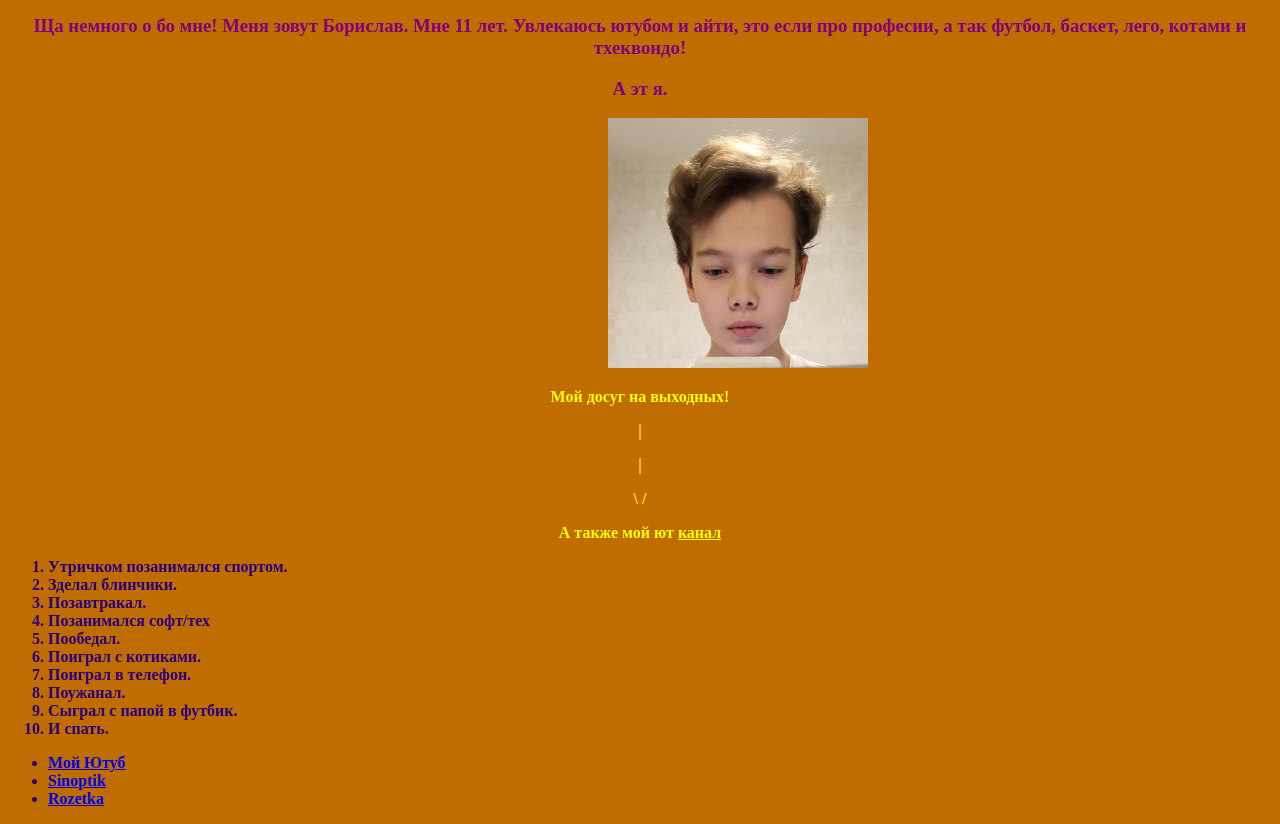
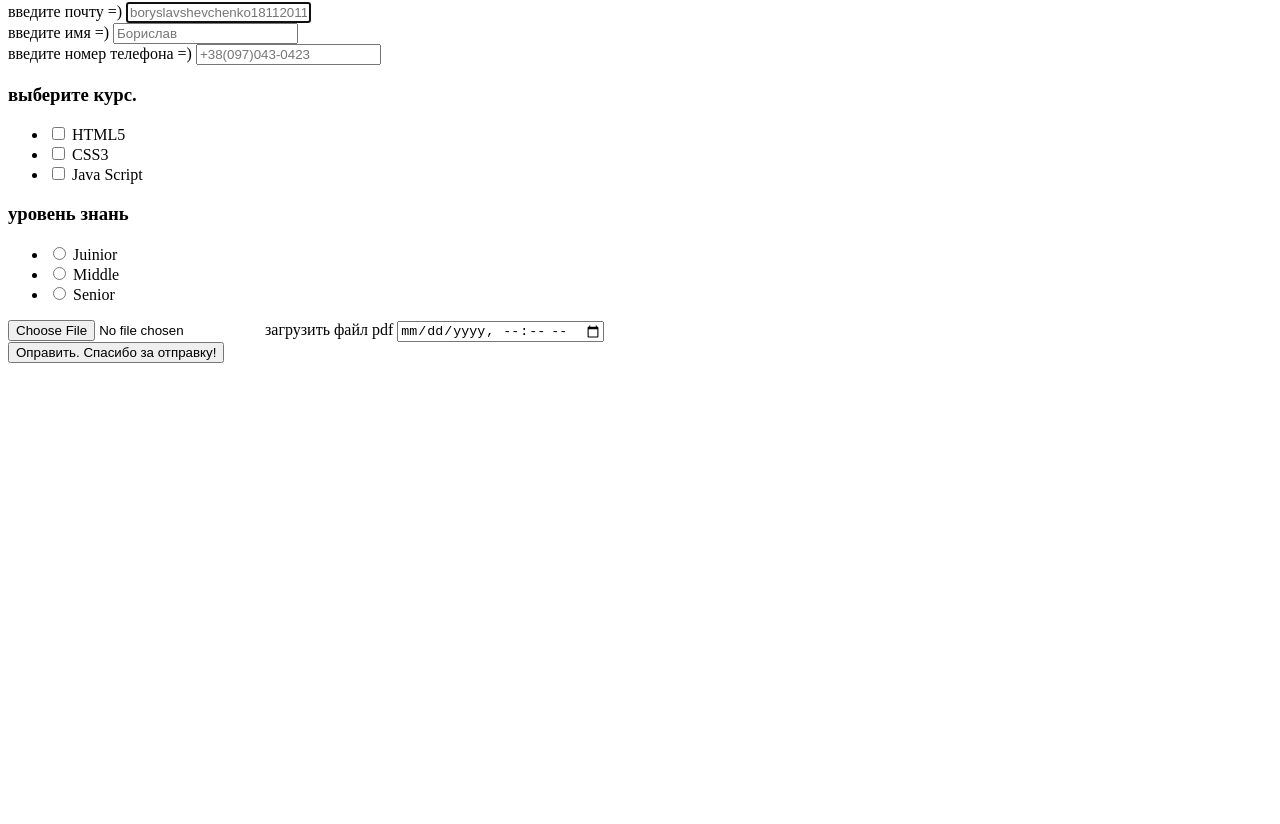
Before and after one commit to LONELY-DUckWolf/000, a plain HTML site: page index.html in a window 1280 px wide. Shown: the part 65-889 px from the top of the page. After the commit the page ends 800 px from the top, so only its background shows below. Drawn offline with Linux system fonts and the light colour scheme.

Commit message:
frrrrrrrrrrrrrr

```diff
--- a/index.html
+++ b/index.html
@@ -1,90 +1,75 @@
 <!DOCTYPE html>
 <html lang="en">
+
 <head>
     <meta charset="UTF-8">
     <meta http-equiv="X-UA-Compatible" content="IE=edge">
     <meta name="viewport" content="width=device-width, initial-scale=1.0">
     <link rel="stylesheet" href="./style.css">
     <title>Document</title>
+
 </head>
-<body class="body">
-    <h1 class="bob">Мой досуг!</h1>
-    <h3 class="I">Ща немного о бо мне! Меня зовут Борислав. Мне 11 лет. Увлекаюсь ютубом и айти, это если про професии, а так футбол, баскет, лего, котами и тхеквондо!</h3>
-    <h3 class="I">А эт я.</h3>
-    <img class="II"  src="bublik.jpg" alt="I">
 
-    <b class="bob">
-        <p>Мой досуг на выходных!</p>
-        <p>      |         </p>
-        <p>      |         </p>
-        <p>     \ /        </p>
-        <p>                </p>
-        <p>А также мой ют <a href="https://www.youtube.com/channel/UCgwAg_RAaOzTPssuJJYe76w" title="не надо вася не надо!!!!!!! " style="color: yellow;">канал</a></p>
+<body>
+    <form action="">
+        <h2>заполни данные про себя. Жыво!</h2>
+        <div>
+            <label for="email">введите почту =)</label>
+            <input type="email" placeholder="boryslavshevchenko18112011@gmail.com" id="email" autofocus>
+        </div>
+        <div>
+            <label for="text">введите имя =)</label>
+            <input type="text" placeholder="Борислав" id="text">
+        </div>
+        <div>
+            <label for="phone">введите номер телефона =)</label>
+            <input type="phone" placeholder="+38(097)043-0423" id="phone">
+        </div>
+        <div>
+            <h3>выберите курс.</h3>
+            <ul>
+                <li>
+                    <input type="checkbox" id="html">
+                    <label for="html">HTML5</label>
+                </li>
+                <li>
+                    <input type="checkbox" id="css">
+                    <label for="css">CSS3</label>
+                </li>
+                <li>
+                    <input type="checkbox" id="js">
+                    <label for="js">Java Script</label>
+                </li>
+            </ul>
+        </div>
+        <div>
+            <h3>уровень знань</h3>
 
-    </b>
-    <main class="section">
-        <b>
-            <section>
-                <ol>
-                    <li>
-                        Утричком позанимался спортом.
-                    </li>
+            <ul>
+                <li>
+                    <input type="radio" name="experiense">
+                    <label for="experiense">Juinior</label>
+                </li>
+                <li>
+                    <input type="radio" name="experiense">
+                    <label for="experiense">Middle</label>
+                </li>
+                <li>
+                <input type="radio" name="experiense">
+                <label for="experiense">Senior</label>
+            </li>
+            </ul>
+        </div>
+        <div>
+            <input type="file" id="pdf">
+            <label for="pdf">загрузить файл pdf</label>
+            <input type="datetime-local">
+        </div>
 
-                    <li>
-                        Зделал блинчики.
-                    </li>
+        <button type="submit">Оправить. Спасибо за отправку!</button>
 
+    </form>
 
-                    <li>
-                        Позавтракал.
-                    </li>
+</body>
 
-                    <li>
-                        Позанимался софт/тех
-                    </li>
-
-                    <li>
-                        Пообедал.
-                    </li>
-
-                    <li>
-                        Поиграл с котиками.
-                    </li>
-
-                    <li>
-                        Поиграл в телефон.
-                    </li>
-
-                    <li>
-                        Поужанал.
-                    </li>
-
-                    <li>
-                        Сыграл с папой в футбик.
-                    </li>
-
-                    <li>
-                        И спать.
-                    </li>
-                </ol>
-            </section>
-
-            <section>
-                <ul>
-                    <li>
-                        <a href="https://www.youtube.com/channel/UCgwAg_RAaOzTPssuJJYe76w">Мой Ютуб</a>
-                    </li>
-
-                    <li>
-                        <a href="https://ua.sinoptik.ua/">Sinoptik</a>
-                    </li>
-
-                    <li>
-                      <a href="https://rozetka.com.ua/">Rozetka</a>
-                    </li>
-                </ul>
-            </section>
-        </b>
-    </main>
-</body>
 </html>
```
